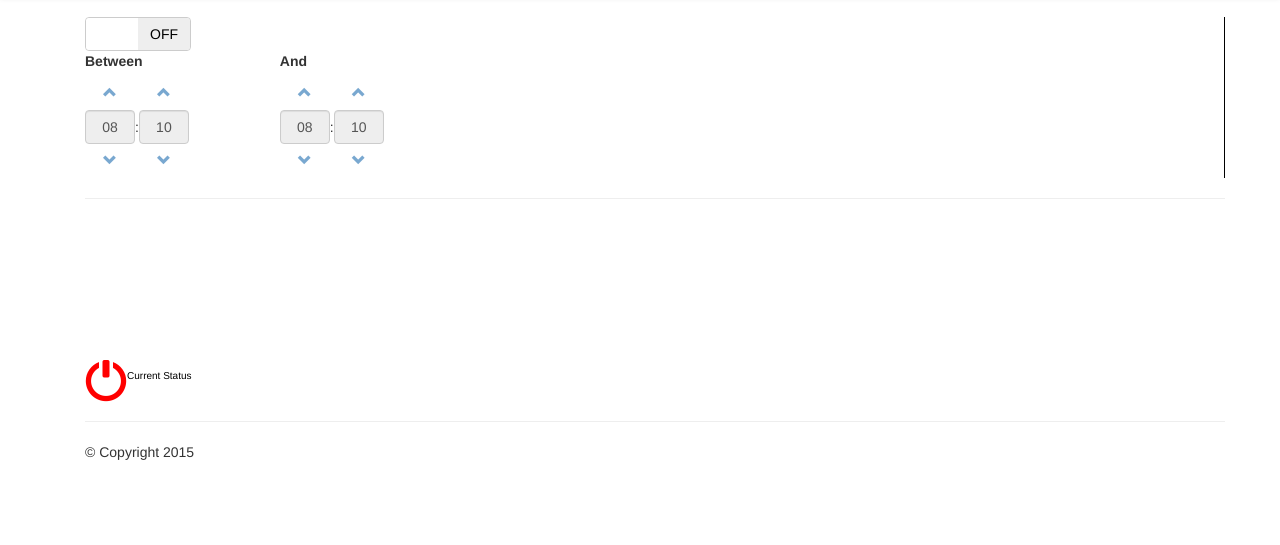
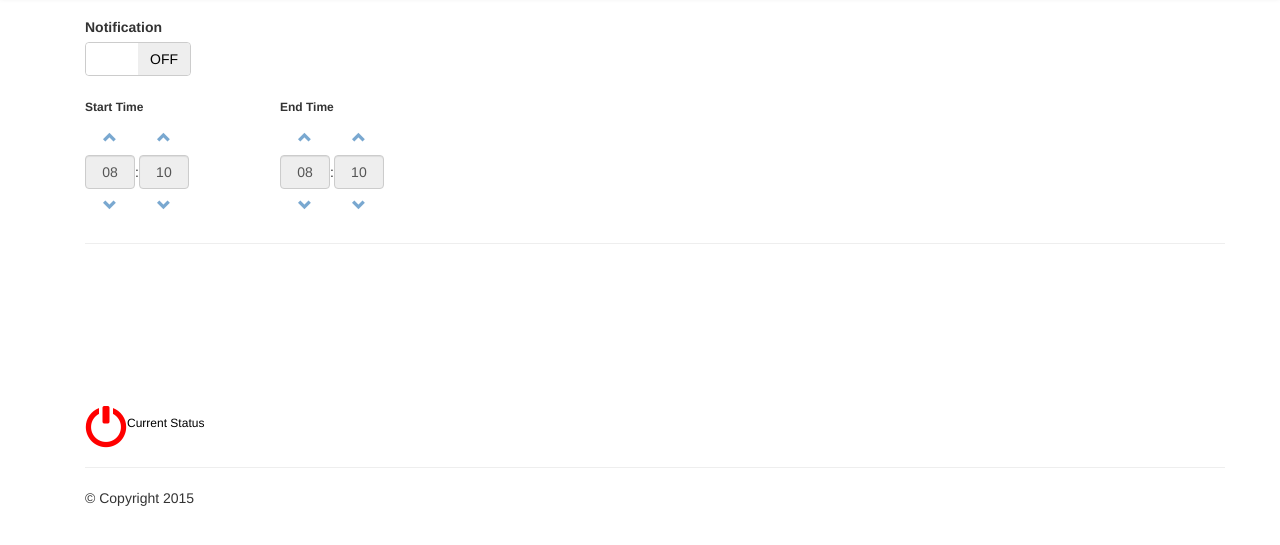
Before and after one commit to azzicharbel/dataTracking, a website: page public/index.html in a window 1280 px wide. Shown: the part 53-598 px from the top of the page. Drawn offline with nearby package versions, Linux system fonts and the light colour scheme; no server answers.

Commit message:
removed right border

```diff
--- a/public/index.html
+++ b/public/index.html
@@ -68,49 +68,41 @@
     </nav>
 
     <div class="container">
-        <!--<div class="control-group input-append dropdown-toggle">-->
-        <!--<input class="input" type="text" value="{{event.startDate|date:'HH:mm'}}" />-->
-        <!--<button type="button" class="btn" data-toggle="timepicker"><i class="icon-time"></i></button>-->
-        <!--</div>-->
-        <!--<div class="dropdown-menu" ng-click="clicked($event)">-->
-        <!--<timepicker hour-step="config.hourSteps" minute-step="config.minuteSteps" show-meridian="config.ShowMeridian"></timepicker>-->
-        <!--</div>-->
 
-        <!--col-lg-offset-2 col-md-offset-2 col-sm-offset-2 col-xs-offset-2-->
+        <!--<div style="border-right:1px solid #000">-->
 
-        <div style="border-right:1px solid #000">
+        <!--<div class="panel panel-default">-->
+            <!--<div class="panel-body">-->
             <div class ="row" >
                 <div class="col-lg-2 col-md-2 col-sm-2 col-xs-2">
+                    <label>Notification</label>
                     <input  type="checkbox" ng-model="start.timer" bootstrap-switch />
                 </div>
             </div>
-
+            <br>
             <div class ="row">
                 <div class="col-lg-2 col-md-2 col-sm-2 col-xs-2" >
-                    <label> Between </label>
+                    <label style ='font-size:12px'> Start Time </label>
                     <fieldset> <!--<fieldset>></fieldset> was added to control the disabling and enabling of timepicker-->
                         <timepicker data-ng-model="parentobj.startTime" data-ng-change="changed()" show-meridian='showMeridian' id="startPeriod"/>
                     </fieldset>
                 </div>
                 <div class=" col-lg-2 col-md-2 col-sm-2 col-xs-2" id="endPeriod">
-                    <label> And </label>
+                    <label style ='font-size:12px'> End Time </label>
                     <fieldset>
                         <timepicker data-ng-model="parentobj.endTime" data-ng-change="changed()" show-meridian='showMeridian'/>
                     </fieldset>
                 </div>
             </div>
-        </div>
+            <!--</div>-->
+        <!--</div>-->
+        <!--</div>-->
         <hr>
-        <div class="row">
-            <!--<div class = "col-lg-2 col-md-2 col-sm-2 col-xs-2 col-lg-offset-9 col-md-offset-9 col-sm-offset-9 col-xs-offset-9">-->
-                <!--<p>date</p>-->
-            <!--</div>-->
-        </div>
         <div class="row">
             <div class="col-lg-2 col-md-2 col-sm-2 col-xs-2" id="statusColor" style = "margin-top: 12%">
                 <div class="glyphicon glyphicon-off" style ="font-size: 3em; float:left"></div>
-                <P>{{parentobj.sensordata}}</P>
-                <P style ="font-size: 10px; color:black;">Current Status</P>
+                <P><b>{{parentobj.sensordata}}</b></P>
+                <P style ="font-size: 12px; color:black;">Current Status</P>
             </div>
             <div class="col-lg-8 col-md-8 col-sm-8 col-xs-8">
                 <div ng-view=""></div>
```
Also changed, not shown: 1 other file.
